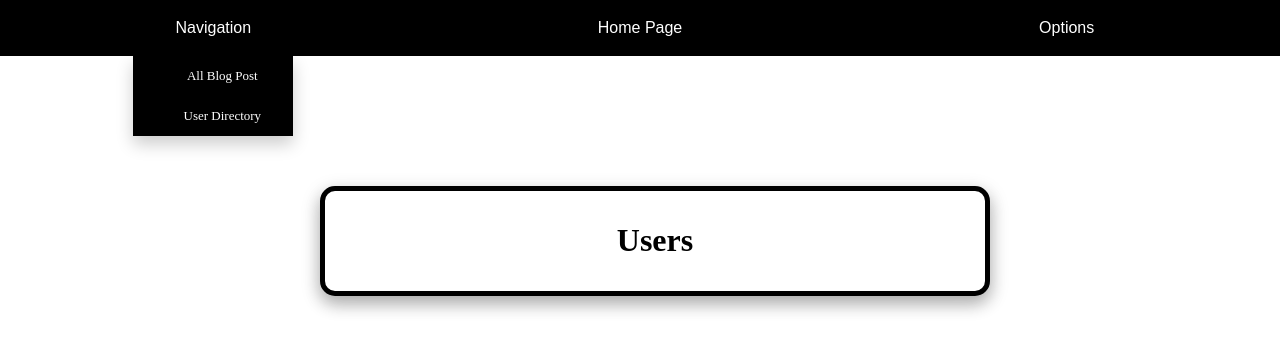
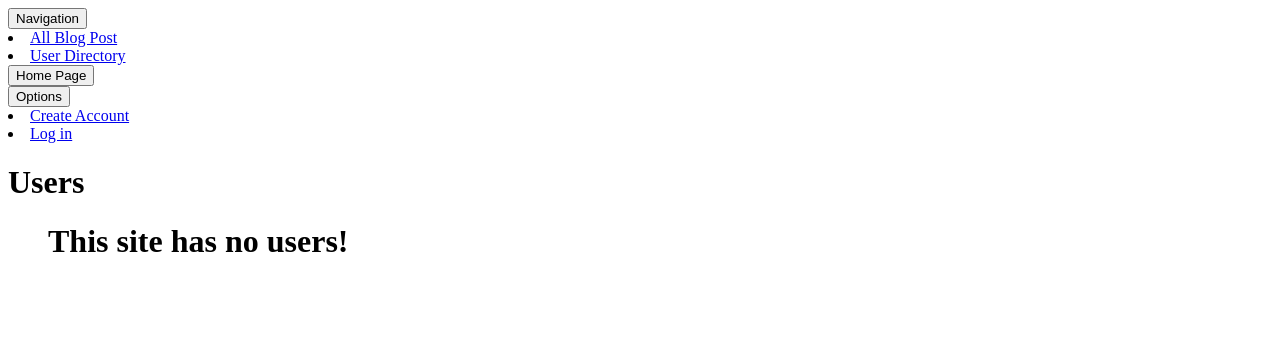
Before and after one commit to Christopher-L-Massie/Blogz, a Flask app: page / in a window 1280 px wide. Shown: the top 351 px of the page. Run offline with Flask 2, Linux system fonts and the light colour scheme.

Commit message:
removed css site should be fully featured

```diff
--- a/main.py
+++ b/main.py
@@ -1,5 +1,5 @@
 #imports
-from flask import Flask, request, redirect, render_template, session, flash
+from flask import Flask, request, redirect, render_template, session, flash, abort
 from flask_sqlalchemy import SQLAlchemy
 from hashutils import make_pw_hash, check_pw_hash
 
@@ -63,7 +63,7 @@ V
 
 @app.before_request
 def require_login():
-    allow_routes = ['login', 'signup', 'blog', 'index','base']
+    allow_routes = ['login', 'signup', 'blog', 'index','base','/']
     if request.endpoint not in allow_routes and 'username' not in session:
         return redirect('/login')
 
--- a/static/styles/styles.css
+++ b/static/styles/styles.css
@@ -75,9 +75,7 @@
 
 }
 
-.home_page {
 
-}
 
 .spacer {
     margin-top:200px;
@@ -251,9 +249,7 @@
 }
 
 
-.all_blog_post {
 
-}
 
 .post_bottom {
     display:inline-block;
--- a/templates/base.html
+++ b/templates/base.html
@@ -2,7 +2,7 @@
 <html>
     <head >
         <title>{{title}}</title>
-        <link  rel="stylesheet" type="text/css" href="/static/styles/styles.css" >
+
     </head>
 
 <body>
--- a/templates/blog.html
+++ b/templates/blog.html
@@ -3,7 +3,7 @@
 {% block content %}
 
 
-    <link  rel="stylesheet" type="text/css" href="/static/styles/styles.css" >
+
 
     {% if blog|length == 0 %}
     <h1 class="no_content">Blog Content Coming Soon!!</h1>
@@ -32,6 +32,7 @@
                                     </a>
                                 </p>
                             </div>
+                            <!--
                             <div class="reaction">
                                 <span>
                                 <div class="likes">
@@ -50,6 +51,7 @@
                                 </div>
                                 </span>
                             </div>
+                            -->
                         </div>
                     </div>
                 {% endfor %}
--- a/templates/index.html
+++ b/templates/index.html
@@ -1,13 +1,17 @@
 {% extends "base.html" %}
 
 {% block content %}
-<link  rel="stylesheet" type="text/css" href="static/styles/styles.css" >
+
     <div class="user_direc">
         <h1>Users</h1>
         <ul>
+        {% if users|length > 0 %}
         {% for user in users %}
         <li><a href="/blog?user={{user.id}}">{{user.username}}</a></li>
         {% endfor %}
+        {% else %}
+        <h1>This site has no users!</h1>
+        {% endif %}
         </ul>
     </div>
 {% endblock %}
--- a/templates/post.html
+++ b/templates/post.html
@@ -23,6 +23,7 @@
                                     </a>
                                 </p>
                             </div>
+                            <!--
                             <div class="reaction">
                                 <span>
                                 <div class="likes">
@@ -41,5 +42,6 @@
                                 </div>
                                 </span>
                             </div>
+                            -->
                         </div>
 {% endblock %}
```
